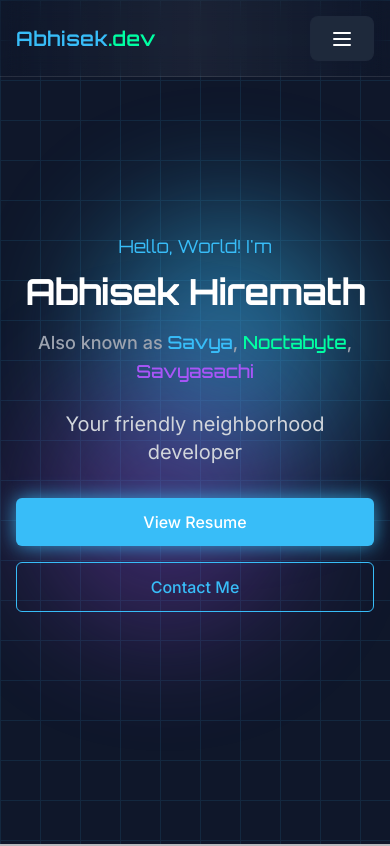
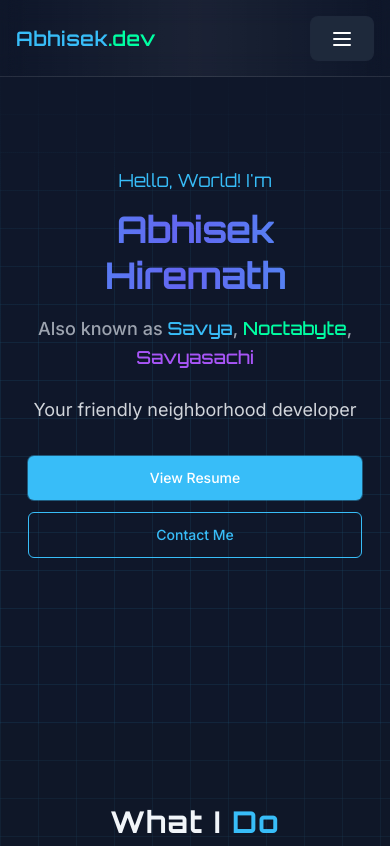
Before and after one commit to Savyasachi-2005/portfolio, a React (Vite) app: page / in a window 390 px wide. Shown: the top 846 px of the page. Built offline with nearby package versions, Linux system fonts and the light colour scheme.

Commit message:
refactor: Restructure components and enhance styles for improved layout and responsiveness

```diff
--- a/src/App.tsx
+++ b/src/App.tsx
@@ -1,4 +1,4 @@
-import { BrowserRouter as Router, Routes, Route } from 'react-router-dom';
+import { BrowserRouter as Router, Routes, Route, useLocation } from 'react-router-dom';
 import { AnimatePresence } from 'framer-motion';
 import Navbar from './components/Navbar';
 import Footer from './components/Footer';
@@ -9,14 +9,16 @@ import Projects from './pages/Projects';
 import Contact from './pages/Contact';
 import Resume from './pages/Resume';
 
-function App() {
+function AppShell() {
+  const location = useLocation();
+  const isHome = location.pathname === '/';
   return (
-    <Router>
-      <div className="flex flex-col min-h-screen w-full">
+    <div className={`flex flex-col min-h-screen w-full ${!isHome ? 'with-dots' : ''} relative`}>
+      {!isHome && <div className="animated-orb" aria-hidden="true" />}
       <Navbar />
       <main className="flex-grow w-full overflow-x-hidden">
         <AnimatePresence mode="wait">
-            <Routes>
+          <Routes location={location} key={location.pathname}>
             <Route path="/" element={<Home />} />
             <Route path="/about" element={<About />} />
             <Route path="/skills" element={<Skills />} />
@@ -28,8 +30,15 @@ function App() {
       </main>
       <Footer />
     </div>
+  );
+}
+
+function App() {
+  return (
+    <Router>
+      <AppShell />
     </Router>
-  )
+  );
 }
 
 export default App
--- a/src/components/Hero.tsx
+++ b/src/components/Hero.tsx
@@ -3,24 +3,9 @@ import { Link } from 'react-router-dom';
 
 const Hero = () => {
   return (
-    <section className="relative min-h-screen w-full flex items-center justify-center py-20 overflow-hidden">
-      {/* Background animation */}
-      <div className="absolute inset-0 z-0">
-        <div className="absolute inset-0 bg-cyber-dark">
-          {/* Grid lines */}
-          <div className="absolute inset-0 opacity-10" style={{
-            backgroundImage: `linear-gradient(to right, #38bdf8 1px, transparent 1px),
-                              linear-gradient(to bottom, #38bdf8 1px, transparent 1px)`,
-            backgroundSize: '40px 40px'
-          }}></div>
+  <section className="relative min-h-[calc(100vh-120px)] sm:min-h-[calc(100vh-140px)] w-full flex items-center justify-center py-10 md:py-16 overflow-hidden px-3 sm:px-6">
 
-          {/* Glowing orbs */}
-          <div className="absolute left-1/4 top-1/4 w-64 h-64 rounded-full bg-cyber-blue opacity-20 blur-3xl animate-pulse-slow"></div>
-          <div className="absolute right-1/4 bottom-1/4 w-64 h-64 rounded-full bg-cyber-purple opacity-20 blur-3xl animate-pulse-slow" style={{ animationDelay: '1s' }}></div>
-        </div>
-      </div>
-
-      <div className="w-full relative z-10 px-4 sm:px-6 md:px-8 lg:px-12">
+  <div className="w-full relative z-10 px-4 sm:px-6 md:px-8 lg:px-12">
         <div className="text-center">
           <motion.div
             initial={{ opacity: 0, y: 20 }}
@@ -31,7 +16,7 @@ const Hero = () => {
           </motion.div>
 
           <motion.h1
-            className="text-4xl md:text-6xl lg:text-7xl font-bold font-orbitron text-white mb-4 tracking-tight"
+            className="gradient-text text-[2.3rem] leading-tight sm:text-5xl md:text-6xl lg:text-7xl font-bold font-orbitron mb-4 tracking-tight"
             initial={{ opacity: 0, y: 20 }}
             animate={{ opacity: 1, y: 0 }}
             transition={{ duration: 0.5, delay: 0.1 }}
@@ -51,7 +36,7 @@ const Hero = () => {
           </motion.div>
 
           <motion.p
-            className="text-xl md:text-2xl text-gray-300 max-w-2xl mx-auto mb-8"
+            className="text-lg sm:text-xl md:text-2xl text-gray-300 max-w-xl md:max-w-2xl mx-auto mb-8 px-1"
             initial={{ opacity: 0, y: 20 }}
             animate={{ opacity: 1, y: 0 }}
             transition={{ duration: 0.5, delay: 0.3 }}
@@ -60,20 +45,20 @@ const Hero = () => {
           </motion.p>
 
           <motion.div
-            className="flex flex-col sm:flex-row items-center justify-center gap-4 max-w-md mx-auto sm:max-w-none"
+            className="flex flex-col sm:flex-row items-center justify-center gap-3 sm:gap-4 max-w-sm sm:max-w-none mx-auto w-full"
             initial={{ opacity: 0, y: 20 }}
             animate={{ opacity: 1, y: 0 }}
             transition={{ duration: 0.5, delay: 0.4 }}
           >
             <Link
               to="/resume"
-              className="px-6 py-3 rounded-md bg-cyber-blue hover:bg-cyber-blue/80 text-white font-medium transition-all duration-300 w-full sm:w-auto text-center animate-glow glow-border"
+              className="btn-shimmer px-5 py-3 rounded-md bg-cyber-blue hover:bg-cyber-blue/80 text-white font-medium transition-all duration-300 w-full sm:w-auto text-center text-sm sm:text-base shadow-[0_0_0_1px_rgba(56,189,248,0.4)]"
             >
               View Resume
             </Link>
             <Link
               to="/contact"
-              className="px-6 py-3 rounded-md bg-transparent border border-cyber-blue text-cyber-blue hover:bg-cyber-blue/10 font-medium transition-all duration-300 w-full sm:w-auto text-center"
+              className="btn-shimmer px-5 py-3 rounded-md bg-transparent border border-cyber-blue text-cyber-blue hover:bg-cyber-blue/10 font-medium transition-all duration-300 w-full sm:w-auto text-center text-sm sm:text-base"
             >
               Contact Me
             </Link>
--- a/src/index.css
+++ b/src/index.css
@@ -82,6 +82,52 @@ img {
   transform: translateZ(0);
 }
 
+/* ========================= Animations & Effects ========================= */
+/* Gradient animated text (used for name) */
+.gradient-text {
+  background: linear-gradient(90deg,#38bdf8,#6366f1,#38bdf8);
+  background-size:200% 100%;
+  -webkit-background-clip:text;
+  background-clip:text;
+  color:transparent;
+  animation: gradientShift 8s linear infinite;
+}
+@keyframes gradientShift {
+  0% { background-position:0% 50%; }
+  50% { background-position:100% 50%; }
+  100% { background-position:0% 50%; }
+}
+
+/* Subtle vertical float (icons, badges) */
+.icon-float { animation: floatY 6s ease-in-out infinite; }
+@keyframes floatY {
+  0%,100% { transform: translateY(-2px); }
+  50% { transform: translateY(3px); }
+}
+
+/* Button shimmer on hover */
+.btn-shimmer { position:relative; overflow:hidden; }
+.btn-shimmer::after {
+  content:""; position:absolute; top:0; left:-150%; width:50%; height:100%;
+  background:linear-gradient(115deg,transparent,rgba(255,255,255,0.35),transparent);
+  transform:skewX(-20deg); pointer-events:none;
+}
+.btn-shimmer:hover::after { animation: shimmer 1s ease; }
+@keyframes shimmer { to { left:150%; } }
+
+/* Floating ambient orb for non-home pages */
+.animated-orb {
+  position:fixed; top:15%; left:60%; width:420px; height:420px;
+  background:radial-gradient(circle at 30% 30%, rgba(99,102,241,0.38), transparent 70%);
+  filter:blur(60px); opacity:0.25; pointer-events:none; z-index:-1;
+  animation: orbDrift 18s ease-in-out infinite alternate;
+}
+@keyframes orbDrift {
+  0% { transform:translate3d(-40px,-20px,0) scale(1); }
+  50% { transform:translate3d(30px,40px,0) scale(1.06); }
+  100% { transform:translate3d(-20px,10px,0) scale(0.95); }
+}
+
 /* Specifically for About page images */
 .about-image-quality {
   image-rendering: -webkit-optimize-contrast !important;
@@ -100,3 +146,24 @@ img {
   .card-base { background:rgba(255,255,255,0.8); border-color:#e2e8f0; }
   a { color:#38bdf8; }
 }
+
+/* Dotted background layer for all non-home pages (apply .with-dots on outer wrapper) */
+.with-dots::before {
+  content: "";
+  position: fixed;
+  inset: 0;
+  background-image: radial-gradient(circle at center, #38bdf8 1px, transparent 1px);
+  background-size: 30px 30px;
+  opacity: 0.12;
+  pointer-events: none;
+  z-index: -1;
+}
+.with-dots::after {
+  content: "";
+  position: fixed;
+  inset: 0;
+  background: radial-gradient(circle at 40% 35%, rgba(56,189,248,0.18), transparent 60%);
+  pointer-events: none;
+  z-index: -1;
+  opacity: .45;
+}
--- a/src/pages/Contact.tsx
+++ b/src/pages/Contact.tsx
@@ -43,7 +43,7 @@ const Contact = () => {
   };
 
   return (
-    <section className="w-full min-h-screen bg-cyber-dark pt-20 py-16 relative overflow-hidden">
+    <section className="section w-full min-h-screen bg-cyber-dark pt-28 pb-20 relative overflow-hidden">
       {/* Background effect - Full viewport coverage */}
       <div className="fixed inset-0 z-0">
         <div className="absolute inset-0 opacity-10"
@@ -71,7 +71,7 @@ const Contact = () => {
         ></motion.div>
       </div>
 
-  <div className="container mx-auto max-w-6xl px-6 relative z-10 flex flex-col justify-center min-h-[calc(100vh-5rem)]">
+  <div className="w-full px-4 sm:px-6 md:px-8 lg:px-12 relative z-10 flex flex-col justify-center min-h-[calc(100vh-5rem)]">
         {/* Header Section */}
         <div className="text-center mb-12">
           <motion.h1
@@ -99,7 +99,7 @@ const Contact = () => {
         </div>
 
   {/* Main Content Grid */}
-  <div className="grid grid-cols-1 lg:grid-cols-2 xl:grid-cols-3 gap-8 xl:gap-10 w-full">
+  <div className="grid grid-cols-1 lg:grid-cols-2 xl:grid-cols-[2fr_1.4fr_1fr] gap-8 xl:gap-10 w-full">
           {/* Contact Form - Left Side */}
           <motion.div
             className="bg-cyber-dark/30 backdrop-blur-sm p-6 rounded-lg border border-gray-700/30 shadow-lg"
--- a/src/pages/Home.tsx
+++ b/src/pages/Home.tsx
@@ -9,16 +9,30 @@ const Home = () => {
 
   return (
     <motion.div
+      className="relative w-full"
       initial={{ opacity: 0 }}
       animate={{ opacity: 1 }}
       exit={{ opacity: 0 }}
       transition={{ duration: 0.5 }}
     >
+      {/* Global page grid background */}
+      <div className="pointer-events-none absolute inset-0 -z-10">
+        {/* Base background */}
+        <div className="absolute inset-0 bg-cyber-dark" />
+        {/* Grid pattern (enhanced visibility) */}
+  <div className="absolute inset-0 opacity-[0.28] md:opacity-[0.22] bg-[linear-gradient(to_right,#38bdf84d_1px,transparent_1px),linear-gradient(to_bottom,#38bdf84d_1px,transparent_1px)] bg-[size:38px_38px]" />
+        {/* Radial depth vignette */}
+        <div className="absolute inset-0 bg-[radial-gradient(circle_at_center,rgba(0,0,0,0)_62%,#0f172a_100%)]" />
+        {/* Top fade (hero focus) */}
+        <div className="absolute top-0 left-0 right-0 h-48 bg-gradient-to-b from-cyber-dark via-cyber-dark/60 to-transparent" />
+        {/* Bottom fade for smooth footer transition */}
+        <div className="absolute bottom-0 left-0 right-0 h-40 bg-gradient-to-t from-cyber-dark to-transparent" />
+      </div>
       <Hero />
 
-      {/* Optional additional content */}
+      {/* Additional content with full-width boxed background */}
   <section className="section w-full bg-cyber-darker/30">
-        <div className="w-full px-4 sm:px-6 md:px-8 lg:px-12 text-center">
+    <div className="w-full px-4 sm:px-6 md:px-8 lg:px-12 text-center">
           <motion.h2
             className="text-3xl md:text-4xl font-bold mb-8 font-orbitron"
             initial={{ opacity: 0, y: 20 }}
--- a/src/pages/Resume.tsx
+++ b/src/pages/Resume.tsx
@@ -145,11 +145,11 @@ const Resume = () => {
             <div className="bg-cyber-darker border border-gray-800 rounded-lg p-6">
               <h3 className="font-orbitron font-semibold text-lg mb-3">Links</h3>
               <div className="space-y-3 text-sm">
-                <a href="https://github.com/yourusername" target="_blank" rel="noreferrer" className="flex items-center gap-2 group">
+                <a href="https://github.com/Savyasachi-2005" target="_blank" rel="noreferrer" className="flex items-center gap-2 group">
                   <span className="w-8 h-8 rounded-md flex items-center justify-center bg-cyber-dark border border-gray-700 group-hover:border-cyber-blue transition-colors"><FaGithub /></span>
                   <span className="text-gray-300 group-hover:text-cyber-blue transition-colors">GitHub</span>
                 </a>
-                <a href="https://linkedin.com/in/yourusername" target="_blank" rel="noreferrer" className="flex items-center gap-2 group">
+                <a href="https://www.linkedin.com/in/abhishek-hiremath-3020692a3" target="_blank" rel="noreferrer" className="flex items-center gap-2 group">
                   <span className="w-8 h-8 rounded-md flex items-center justify-center bg-cyber-dark border border-gray-700 group-hover:border-cyber-blue transition-colors"><FaLinkedin /></span>
                   <span className="text-gray-300 group-hover:text-cyber-blue transition-colors">LinkedIn</span>
                 </a>
```
Also changed, not shown: src/components/Footer.tsx (+4 -4 lines), src/components/ProjectCard.tsx (+5 -5 lines), src/components/SkillBadge.tsx (+5 -4 lines), src/pages/About.tsx (+5 -5 lines), src/pages/Skills.tsx (+6 -5 lines). Lines whose indentation alone changed are shown as unchanged.
